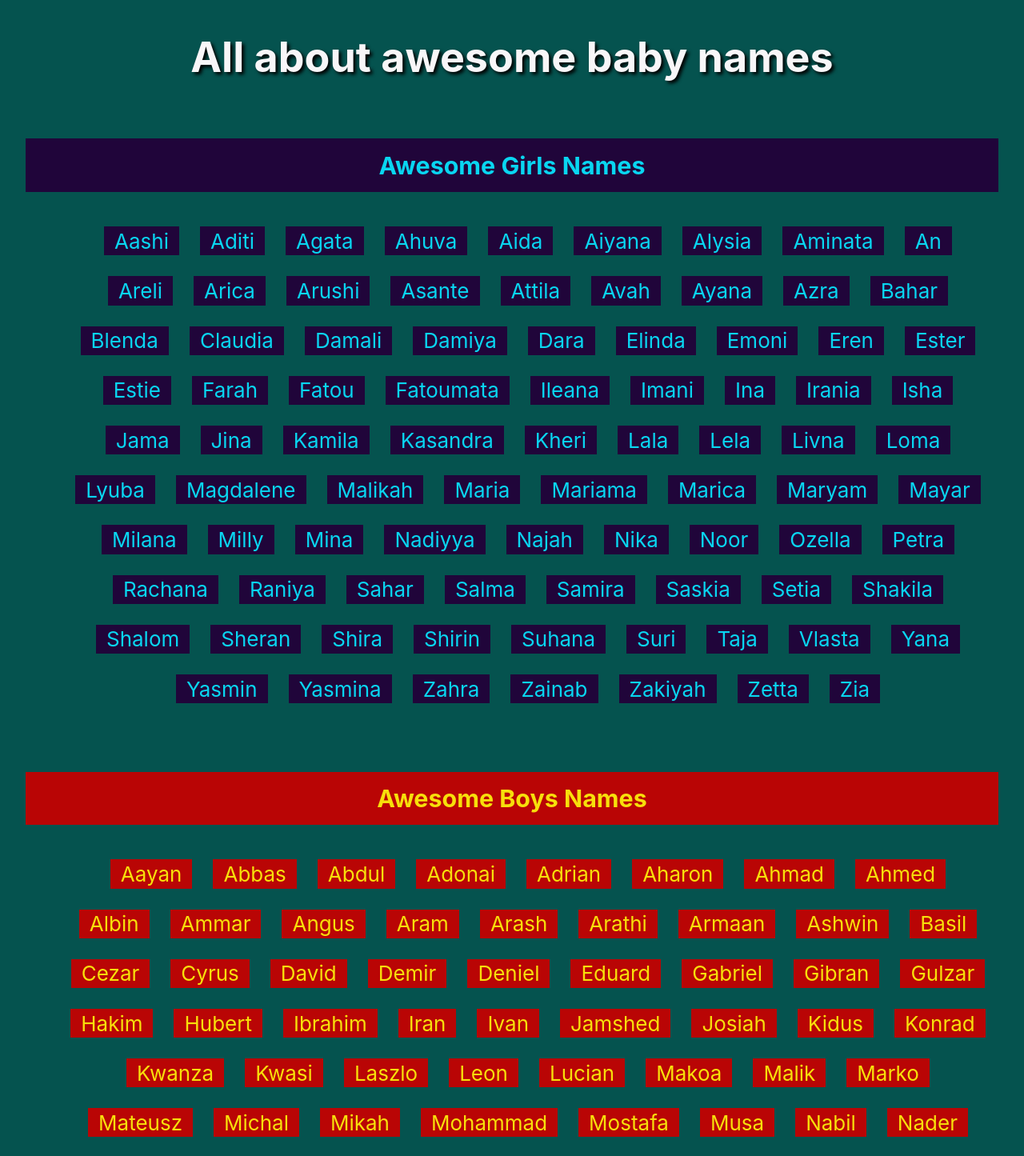
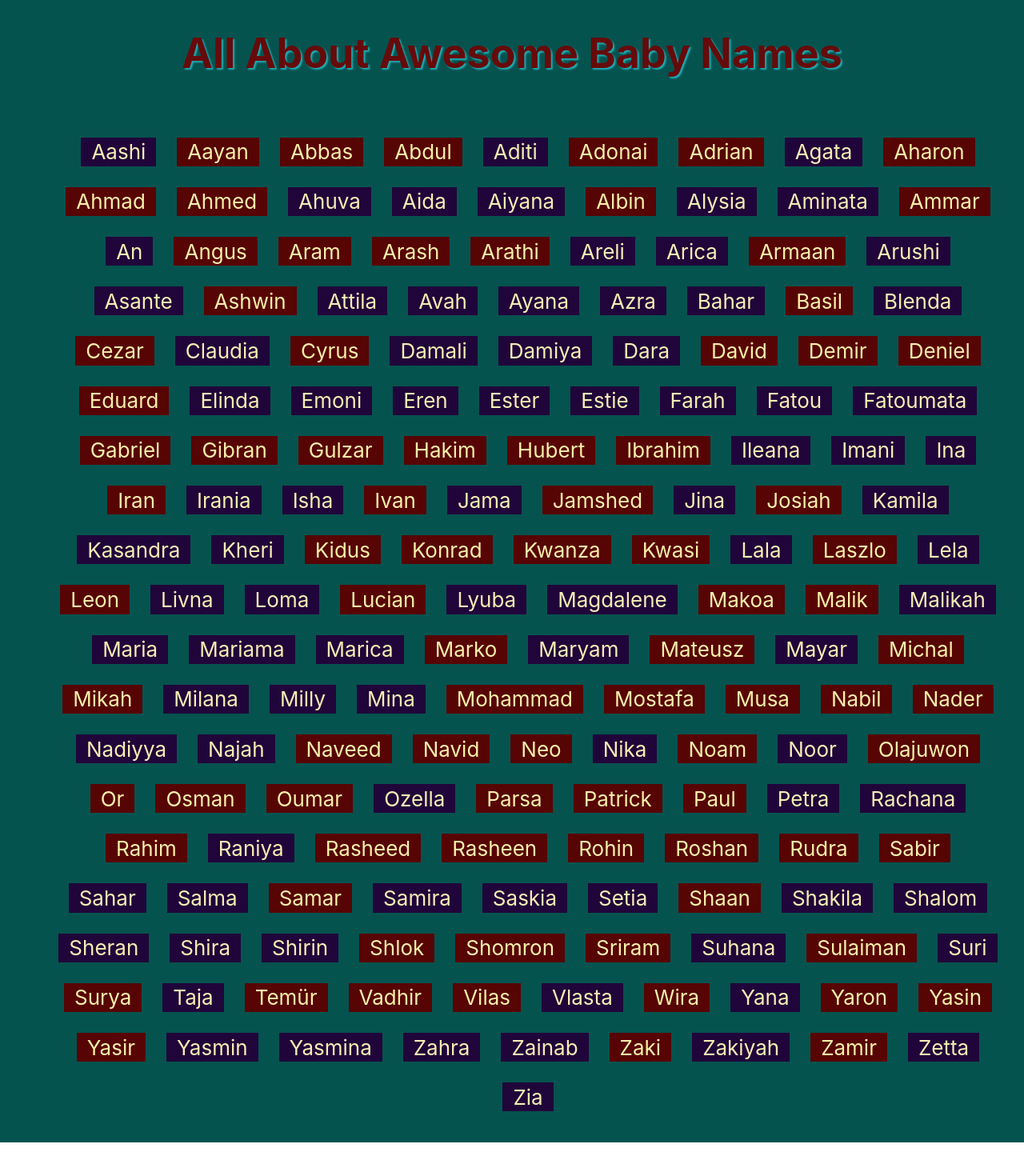
Before and after one commit to Know-Thyself/baby-names-react, a React (Create React App) app: page / in a window 1280 px wide. Shown: the top 1445 px of the page at 80% size. Built offline with nearby package versions, Linux system fonts and the light colour scheme.

Commit message:
Renamed a component and sorted names differently

```diff
--- a/src/App.css
+++ b/src/App.css
@@ -1,15 +1,9 @@
 .App {
   text-align: center;
 }
-
 .App-logo {
   height: 40vmin;
   pointer-events: none;
-}
-.header {
-  padding: 0.1em 1em;
-  color: rgb(248, 246, 248);
-  text-shadow: 3px 3px 4px black;
 }
 .names ul li{
   display: inline-block;
@@ -17,36 +11,22 @@
 }
 .names {
   display: block;
-  width: 95%;
+  width: 97%;
 }
-.girls-header {
-  color: rgb(9, 214, 241);
-  padding: 0.5em 0 0.5em 0;
-  background-color: rgb(37, 39, 35);
+.names-header {
+  color: rgb(102, 11, 11);
+  text-shadow: 2px 2px 2px rgb(31, 175, 185);
+}
+.f {
+  color: rgb(245, 238, 180);
+  padding: 0.1em 0.5em;
   background-color: rgb(32, 5, 58);
 }
-
-.boys-header {
-  color: rgb(247, 223, 11);
-  padding: 0.5em 0 0.5em 0;
-  background-color: rgb(185, 5, 5);
+.m {
+  color: rgb(247, 239, 170);
+  padding: 0.1em 0.5em;
+  background-color: rgb(87, 4, 4);
 }
-.girls-names {
-  color: rgb(9, 214, 241);
-  padding: 0.1em 0.5em;
-  background-color: rgb(37, 39, 35);
-  background-color: rgb(32, 5, 58);
-}
-
-.boys-names {
-  color: rgb(247, 223, 11);
-  padding: 0.1em 0.5em;
-  background-color: rgb(185, 5, 5);
-}
-.boys-names-container {
-  margin-top: 1rem;
-}
-
 
 @media (prefers-reduced-motion: no-preference) {
   .App-logo {
--- a/src/App.js
+++ b/src/App.js
@@ -1,15 +1,13 @@
 import './App.css';
-import BoysNames from './BoysNames';
 import babyNames from "./babyNamesData.json";
-import GirlsNames from './GirlsNames';
+import BoysAndGirlsNames from './BoysAndGirlsNames';
 
 function App() {
   return (
     <div className="App">
       <header className="App-header">
-        <h1 className="header">All about awesome baby names</h1>
-        <GirlsNames girlsNames={babyNames}/>
-        <BoysNames boysNames={babyNames}/>
+        <h1 className="names-header">All About Awesome Baby Names</h1>
+        <BoysAndGirlsNames babyNames={babyNames}/>
       </header>
     </div>
   );
--- /dev/null
+++ b/src/BoysAndGirlsNames.js
@@ -0,0 +1,20 @@
+import React from "react";
+
+const BoysAndGirlsNames = (props) => {
+    const kids = props.babyNames.sort((a,b)=> {
+        let a1 = a.name.toLowerCase();
+        let b1 = b.name.toLowerCase();
+        return a1 < b1 ? -1: a1 > b1 ? 1:0;
+    })
+    return (
+        <div className="names baby-names-container">
+            <ul>{kids.map(baby => (
+                <li className={baby.sex}>{baby.name}</li>
+                )
+            )}
+            </ul>
+        </div>
+    );
+}
+
+export default BoysAndGirlsNames;
--- a/src/BoysNames.js
+++ b/src/BoysNames.js
@@ -1,18 +1,16 @@
-//import { render } from "@testing-library/react";
 import React from "react";
 
 const BoysNames = (props) => {
-    const filteredBoysNames = props.boysNames.filter(kids => kids.sex === 'm').map(boys => boys.name);
-    const alphabeticallySortedBoysNames = filteredBoysNames.sort();
+    const filteredAndAlphabeticallySortedBoysNames = props.boysNames.filter(kids => kids.sex === 'm').map(boys => boys.name).sort();
     return (
         <div className="names boys-names-container">
-            <h3 className="boys-header">Awesome Boys Names</h3>
-            <ul>{alphabeticallySortedBoysNames.map(boy => (
+            <h3 className="boys-header">Awesome Boys' Names</h3>
+            <ul>{filteredAndAlphabeticallySortedBoysNames.map(boy => (
                 <li className="boys-names">{boy}</li>
             ))}
             </ul>
         </div>
-    )
+    );
 }
 
 export default BoysNames;
--- a/src/GirlsNames.js
+++ /dev/null
@@ -1,17 +0,0 @@
-import React from "react";
-
-const GirlsNames = (props) => {
-    const filteredGirlsNames = props.girlsNames.filter(kids => kids.sex === 'f').map(girls => girls.name);
-    const alphabeticallySortedGirlsNames = filteredGirlsNames.sort();
-    return (
-        <div className="names girls-names-container">
-            <h3 className="girls-header">Awesome Girls Names</h3>
-            <ul>{alphabeticallySortedGirlsNames.map(girl => (
-                <li className="girls-names">{girl}</li>
-            ))}
-            </ul>
-        </div>
-    )
-}
-
-export default GirlsNames;
```
